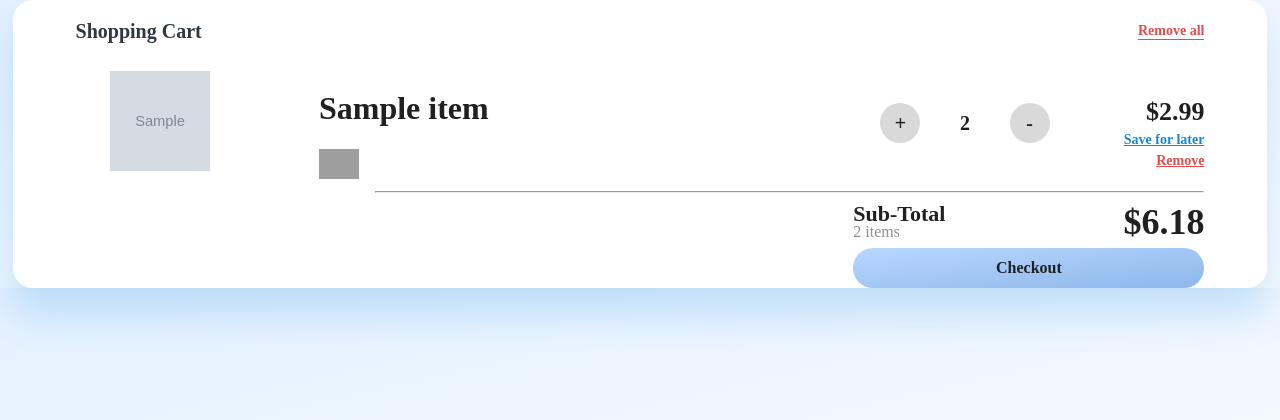
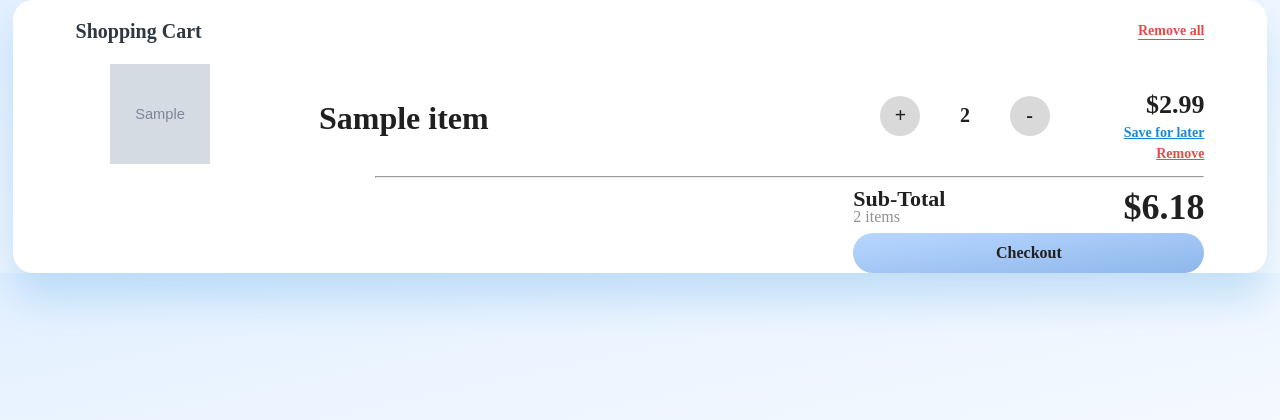
Before and after one commit to jk589e/bot_market, a Django app: page /market/basket/1/ in a window 1280 px wide. Shown: the top 420 px of the page. Run offline with Django 4.2, Linux system fonts and the light colour scheme; tables that the repository leaves empty hold one stand-in row (values such as "Sample post"); grey boxes marked "Sample" are stand-in pictures; parts of the project's set-up code (start-up, migrations or seed data) failed here and were passed over; grey boxes are pictures that could not be loaded.

```diff
--- a/market_site/market/templates/market/basket_new.html
+++ b/market_site/market/templates/market/basket_new.html
@@ -195,7 +195,7 @@
         <div class="about">
         <h1 class="title">{{item.item.name}}</h1>
         <!--<h3 class="subtitle">250ml</h3> -->
-        <img src="images/veg.png"  height="30px"/>
+        <!--<img src="images/veg.png"  height="30px"/> -->
         </div>
         <div class="counter"></div>
         <div class="prices"></div>
```
